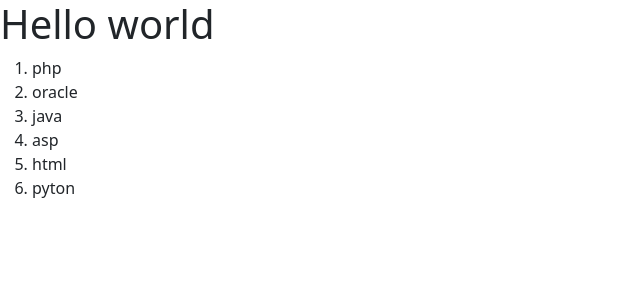
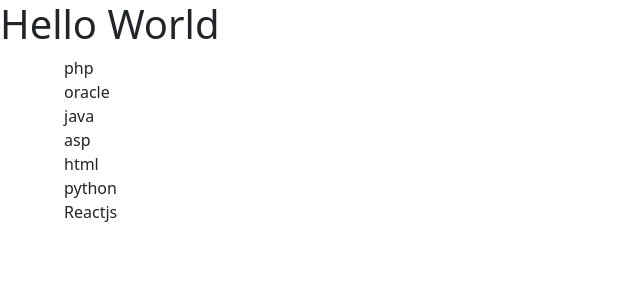
Before and after one commit to Kamlesh7049/React-Projects, a React (Vite) app in the folder reactjs/: page / in a window 1280 px wide. Shown: the top 300 px of the page, without its empty margins (0-640 px from the left). Built offline with nearby package versions, Linux system fonts and the light colour scheme.

Commit message:
used Normal Funtion

```diff
--- a/reactjs/src/App.jsx
+++ b/reactjs/src/App.jsx
@@ -1,18 +1,18 @@
-const APP = () => {
-  const subject = ["php", "oracle", "java", "asp", "html", "pyton"];
-  const ans = subject.map((key) => {
-    return (
+const App = () => {
+  const subject = ["php", "oracle", "java", "asp", "html", "python","Reactjs"];
+  // const ans = subject.map((key) => <li>{key}</li>);
+  const data=subject.map(function(data){
+    return(
       <>
-        <li>{key}</li>
+      <ul>{data}</ul>
       </>
-    );
-  });
+    )
+  })
   return (
     <>
-      <h1>Hello world</h1>
-      <ol>{ans}</ol>
+      <h1>Hello World</h1>
+      <ul>{data}</ul>
     </>
   );
 };
-
-export default APP;
+export default App;
```
